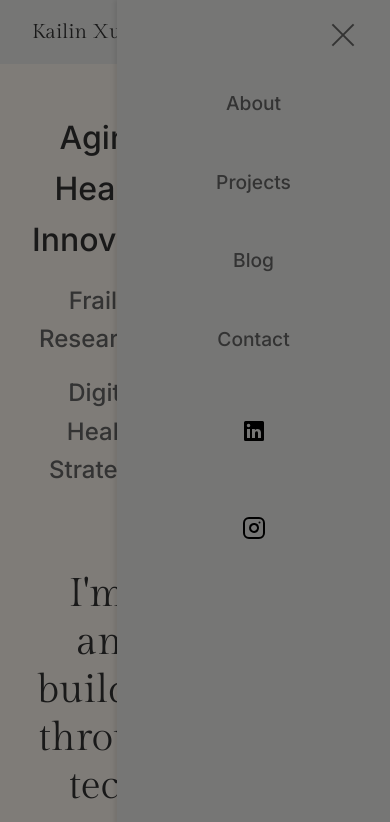
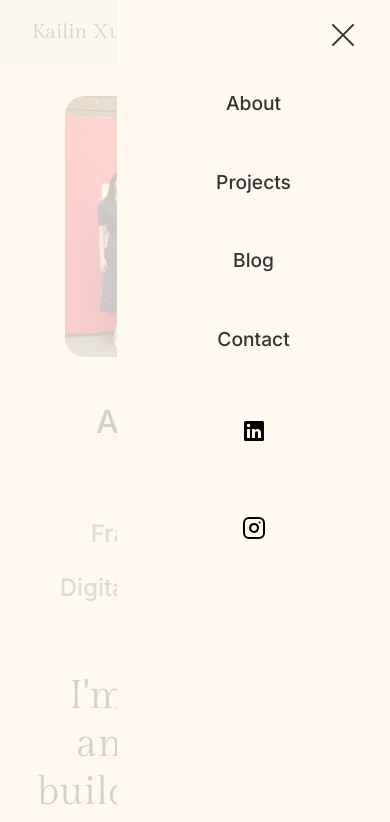
Before and after one commit to Kailinnnxu/website, a plain HTML site: page index.html in a window 390 px wide. Both pictures are taken after a click on the button "Menu". Shown: the top 822 px of the page. Drawn offline with Linux system fonts and the light colour scheme.

Commit message:
update color

```diff
--- a/styles.css
+++ b/styles.css
@@ -209,7 +209,37 @@ header {
     }
 
     .hero {
-        padding: 3rem 0;
+        padding: 2rem 0;
+    }
+
+    .hero-content {
+        flex-direction: column;
+        gap: 2rem;
+        text-align: center;
+    }
+
+    .titles {
+        order: 2;
+    }
+
+    .hero-image {
+        order: 1;
+        width: 80%;
+        max-width: 300px;
+        margin: 0 auto;
+    }
+
+    .profile-image {
+        max-width: 100%;
+        height: auto;
+    }
+
+    .titles h1 {
+        font-size: 2rem;
+    }
+
+    .titles h2 {
+        font-size: 1.5rem;
     }
 
     .nav-links {
@@ -218,7 +248,7 @@ header {
         right: -100%;
         width: 70%;
         height: 100vh;
-        background-color: #EEEEEC;
+        background-color: #FFF9F1;
         padding: 80px 20px 20px;
         display: flex;
         flex-direction: column;
@@ -226,7 +256,7 @@ header {
         gap: 2rem;
         transition: right 0.3s ease-in-out;
         z-index: 99;
-        box-shadow: -2px 0 5px rgba(0, 0, 0, 0.1);
+        box-shadow: -2px 0 5px rgba(0, 0, 0, 0.05);
     }
 
     .nav-links.active {
@@ -240,7 +270,7 @@ header {
         left: 0;
         width: 100%;
         height: 100%;
-        background-color: rgba(0, 0, 0, 0.5);
+        background-color: rgba(255, 249, 241, 0.8);
         z-index: -1;
         opacity: 0;
         transition: opacity 0.3s ease-in-out;
@@ -259,7 +289,7 @@ header {
     }
 
     .nav-links a:hover {
-        background-color: rgba(0, 0, 0, 0.05);
+        background-color: rgba(0, 0, 0, 0.02);
     }
 
     .social-link {
@@ -272,14 +302,6 @@ header {
         height: 24px;
     }
 
-    .titles h1 {
-        font-size: 2rem;
-    }
-
-    .titles h2 {
-        font-size: 1.5rem;
-    }
-
     .one-liner {
         font-size: 2.5rem;
     }
```
